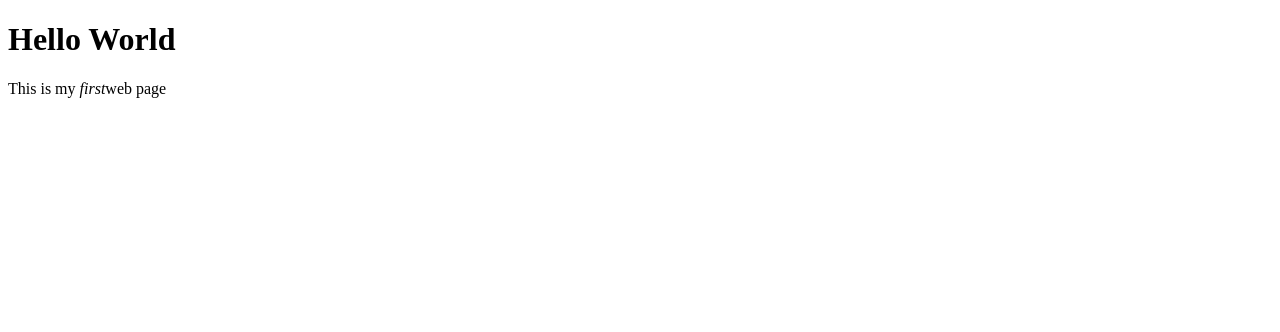
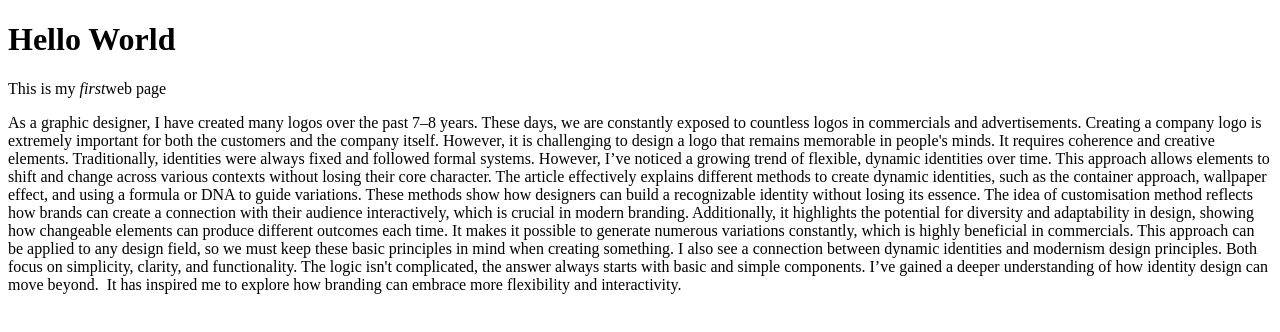
Before and after one commit to Lekkerdingfit/manuscript2, a plain HTML site: page index.html in a window 1280 px wide. Drawn offline with Linux system fonts and the light colour scheme.

Commit message:
update12

```diff
--- a/index.html
+++ b/index.html
@@ -8,5 +8,11 @@
     <body>
         <h1> Hello World</h1>
         <p> This is my <em>first</em>web page</p>
+        <p> As a graphic designer, I have created many logos over the past 7–8 years. These days, we are constantly exposed to countless logos in commercials and advertisements. Creating a company logo is extremely important for both the customers and the company itself. However, it is challenging to design a logo that remains memorable in people's minds. It requires coherence and creative elements. Traditionally, identities were always fixed and followed formal systems. However, I’ve noticed a growing trend of flexible, dynamic identities over time. This approach allows elements to shift and change across various contexts without losing their core character.
+            The article effectively explains different methods to create dynamic identities, such as the container approach, wallpaper effect, and using a formula or DNA to guide variations. These methods show how designers can build a recognizable identity without losing its essence. The idea of customisation method reflects how brands can create a connection with their audience interactively, which is crucial in modern branding.
+            Additionally, it highlights the potential for diversity and adaptability in design, showing how changeable elements can produce different outcomes each time. It makes it possible to generate numerous variations constantly, which is highly beneficial in commercials. This approach can be applied to any design field, so we must keep these basic principles in mind when creating something.
+            I also see a connection between dynamic identities and modernism design principles. Both focus on simplicity, clarity, and functionality. The logic isn't complicated, the answer always starts with basic and simple components.
+            I’ve gained a deeper understanding of how identity design can move beyond.  It has inspired me to explore how branding can embrace more flexibility and interactivity.
+            </p>
     </body>
 </html>
```
